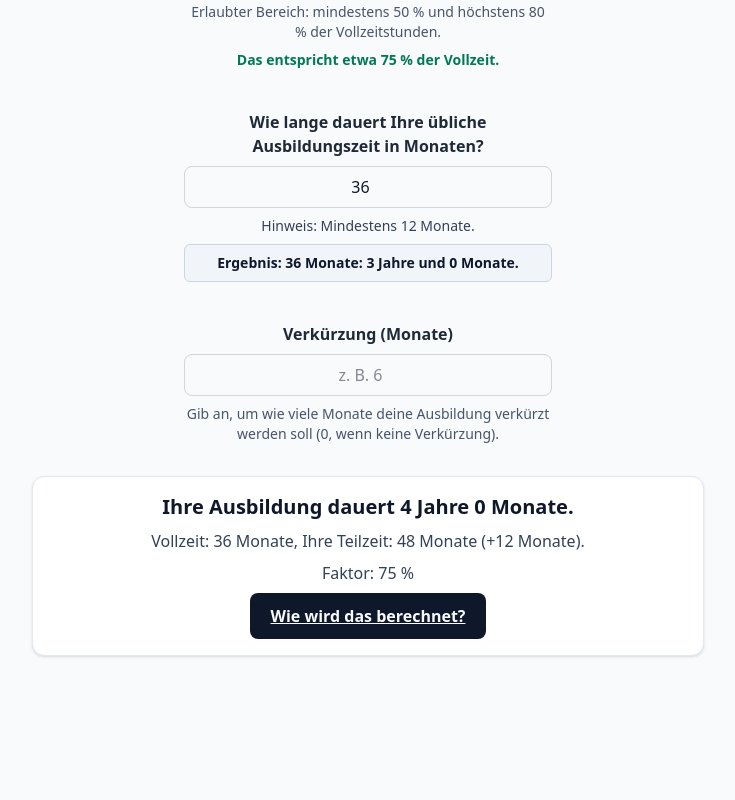
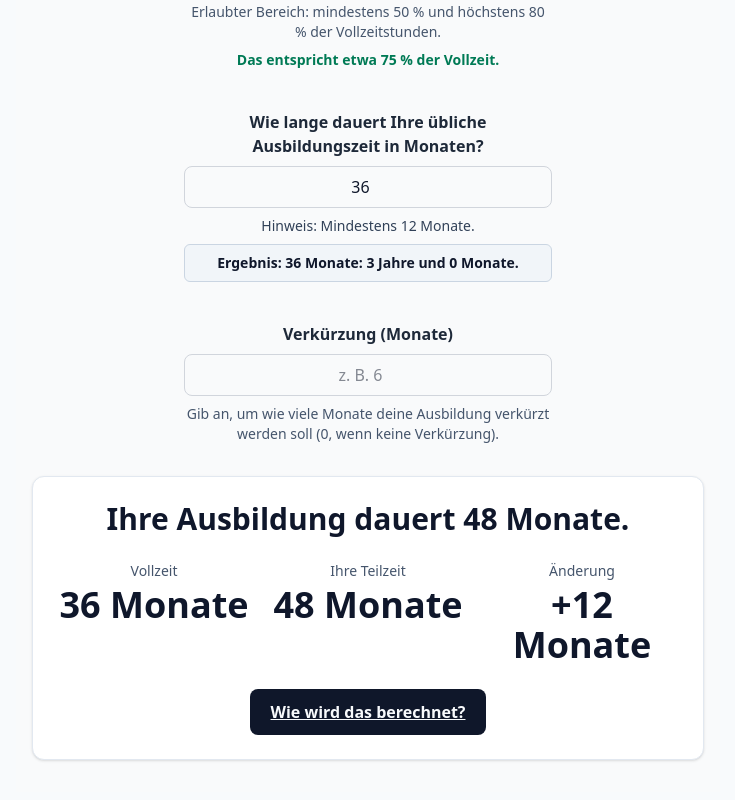
Before and after one commit to HadiDoBronxs/Teilzeitausbildungsrechner, a React (Vite) app: page / in a window 1280 px wide. Shown: the part 502-1302 px from the top of the page, without its empty margins (272-1007 px from the left). Before the commit the page ends 1222 px from the top, so only its background shows below. Built offline with nearby package versions, Linux system fonts and the light colour scheme.

Commit message:
feat: show transparent result overview with live status

```diff
--- a/src/features/calcDuration/ResultCard.jsx
+++ b/src/features/calcDuration/ResultCard.jsx
@@ -1,4 +1,4 @@
-import { useMemo, useState } from "react";
+import React, { useMemo, useState } from "react";
 import { useTranslation } from "react-i18next";
 import readFormAndCalc from "./readFormAndCalc";
 import TransparencyPanel from "./TransparencyPanel";
@@ -9,15 +9,6 @@ const formatDelta = (value) => {
   return `${sign}${value}`;
 };
 
-const formatMonths = (months, t) => {
-  const safeMonths = Math.max(0, Number.isFinite(months) ? months : 0);
-  const years = Math.floor(safeMonths / 12);
-  const remaining = safeMonths % 12;
-  const yearLabel = years === 1 ? t("format.year") : t("format.years");
-  const monthLabel = remaining === 1 ? t("format.month") : t("format.months");
-  return `${years} ${yearLabel} ${remaining} ${monthLabel}`;
-};
-
 export default function ResultCard({ values, result: injectedResult }) {
   const { t } = useTranslation();
   const [showTransparency, setShowTransparency] = useState(false);
@@ -25,6 +16,9 @@ export default function ResultCard({ values, result: injectedResult }) {
     () => injectedResult ?? readFormAndCalc(values),
     [values, injectedResult]
   );
+  if (!result) {
+    return null;
+  }
   const { reductionMonths = 0 } = values;
   const hasReduction = Number(reductionMonths) > 0;
   const errorKey = result?.errorCode
@@ -49,14 +43,11 @@ export default function ResultCard({ values, result: injectedResult }) {
   if (result && result.allowed === false) {
     return (
       <>
-        <section
-          className="w-full max-w-2xl bg-white rounded-xl border border-red-200 shadow-sm p-4 space-y-2"
-          aria-live="polite"
-        >
-          <h2 className="text-xl font-semibold text-red-700">
+        <section className="w-full max-w-2xl bg-white rounded-xl border border-red-200 shadow-sm p-4 space-y-4" role="status">
+          <h2 className="text-2xl md:text-3xl font-bold text-red-700">
             {t("result.error.title")}
           </h2>
-          <p className="text-slate-700">{t(errorKey)}</p>
+          <p className="text-slate-700 text-sm md:text-base">{t(errorKey)}</p>
           {transparencyButton}
         </section>
         {showTransparency && (
@@ -66,39 +57,65 @@ export default function ResultCard({ values, result: injectedResult }) {
     );
   }
 
-  const formattedParttime = formatMonths(result.parttimeFinalMonths, t);
+  const baselineMonths = hasReduction
+    ? result.effectiveFulltimeMonths
+    : result.fulltimeMonths;
+
+  const metrics = [
+    {
+      key: "full",
+      label: t("result.labels.full"),
+      value: t("result.months", { count: baselineMonths, value: baselineMonths }),
+    },
+    {
+      key: "part",
+      label: t("result.labels.part"),
+      value: t("result.months", {
+        count: result.parttimeFinalMonths,
+        value: result.parttimeFinalMonths,
+      }),
+    },
+    {
+      key: "change",
+      label: t("result.labels.change"),
+      value: t("result.months", {
+        count: Math.abs(result.deltaMonths),
+        value: formatDelta(result.deltaMonths),
+      }),
+    },
+  ];
+
+  const formattedParttime =
+    result.formatted?.parttime ??
+    t("result.months", {
+      count: result.parttimeFinalMonths,
+      value: result.parttimeFinalMonths,
+    });
 
   return (
     <>
       <section
-        className="w-full max-w-2xl bg-white rounded-xl border border-slate-200 shadow-sm p-4 space-y-2"
-        aria-live="polite"
+        className="w-full max-w-2xl bg-white rounded-xl border border-slate-200 shadow-sm p-6 space-y-6"
+        role="status"
       >
-        <h2 className="text-xl font-semibold text-slate-900">
+        <h2 className="text-2xl md:text-3xl font-bold text-slate-900">
           {t("result.headline", { value: formattedParttime })}
         </h2>
 
-        <p className="text-slate-700">
-          {hasReduction
-            ? t("result.compare.withReduction", {
-                eff: result.effectiveFulltimeMonths,
-                part: result.parttimeFinalMonths,
-                delta: formatDelta(result.deltaMonths),
-              })
-            : t("result.compare.noReduction", {
-                full: result.fulltimeMonths,
-                part: result.parttimeFinalMonths,
-                delta: formatDelta(
-                  result.parttimeFinalMonths - result.fulltimeMonths
-                ),
-              })}
-        </p>
+        <dl className="grid gap-5 sm:grid-cols-3">
+          {metrics.map((metric) => (
+            <div key={metric.key} className="space-y-1">
+              <dt className="text-sm text-slate-600 font-medium">
+                {metric.label}
+              </dt>
+              <dd className="text-3xl md:text-4xl font-extrabold text-slate-900">
+                {metric.value}
+              </dd>
+            </div>
+          ))}
+        </dl>
 
-        <p className="text-slate-700">
-          {t("result.factor", { pct: (result.factor * 100).toFixed(0) })}
-        </p>
-
-        {transparencyButton}
+        <div>{transparencyButton}</div>
       </section>
       {showTransparency && (
         <TransparencyPanel formValues={values} onClose={closeTransparency} />
--- a/src/locales/de/translation.json
+++ b/src/locales/de/translation.json
@@ -51,6 +51,14 @@
         },
         "factor": "Faktor: {{pct}} %",
         "howCalculated": "Wie wird das berechnet?",
+        "labels": {
+            "full": "Vollzeit",
+            "part": "Ihre Teilzeit",
+            "change": "Änderung"
+        },
+        "months": "{{value}} Monate",
+        "months_one": "{{value}} Monat",
+        "months_other": "{{value}} Monate",
         "error": {
             "title": "Berechnung nicht möglich",
             "generic": "Bitte überprüfe deine Eingaben.",
--- a/src/locales/en/translation.json
+++ b/src/locales/en/translation.json
@@ -51,6 +51,14 @@
     },
     "factor": "Factor: {{pct}} %",
     "howCalculated": "How is this calculated?",
+    "labels": {
+      "full": "Full-time",
+      "part": "Your part-time",
+      "change": "Change"
+    },
+    "months": "{{value}} months",
+    "months_one": "{{value}} month",
+    "months_other": "{{value}} months",
     "error": {
       "title": "Calculation not possible",
       "generic": "Please check your entries.",
--- a/vitest.setup.js
+++ b/vitest.setup.js
@@ -1,15 +1,29 @@
 import "@testing-library/jest-dom/vitest";
 import { vi } from "vitest";
 
+const translators = {
+  "fulltimeHours.error": (opts) => `ERR ${opts?.min}-${opts?.max}`,
+  "parttimeHours.error": (opts) => `ERR ${opts?.min}-${opts?.max}`,
+  "regularDuration.error": (opts) => `ERR ${opts?.min}-${opts?.max}`,
+  "result.headline": (opts) => `Ihre Ausbildung dauert ${opts?.value}`,
+  "result.labels.full": () => "Vollzeit",
+  "result.labels.part": () => "Ihre Teilzeit",
+  "result.labels.change": () => "Änderung",
+  "result.months": (opts) => {
+    const count = Number(opts?.count);
+    const display = opts?.value ?? count;
+    return Math.abs(count) === 1 ? `${display} Monat` : `${display} Monate`;
+  },
+  "result.error.title": () => "Berechnung nicht möglich",
+  "result.error.generic": () => "Bitte überprüfe deine Eingaben.",
+  "result.howCalculated": () => "Wie wird das berechnet?",
+};
+
 vi.mock("react-i18next", () => ({
   useTranslation: () => ({
-    t: (key, opts) =>
-      key === "fulltimeHours.error"
-        ? `ERR ${opts?.min}-${opts?.max}`
-        : key === "parttimeHours.error"
-        ? `ERR ${opts?.min}-${opts?.max}`
-        : key === "regularDuration.error"
-        ? `ERR ${opts?.min}-${opts?.max}`
-        : key,
+    t: (key, opts = {}) => {
+      const translator = translators[key];
+      return typeof translator === "function" ? translator(opts) : key;
+    },
   }),
 }));
```
Also changed, not shown: 1 other file (tests, documents, lock files or other folders).
